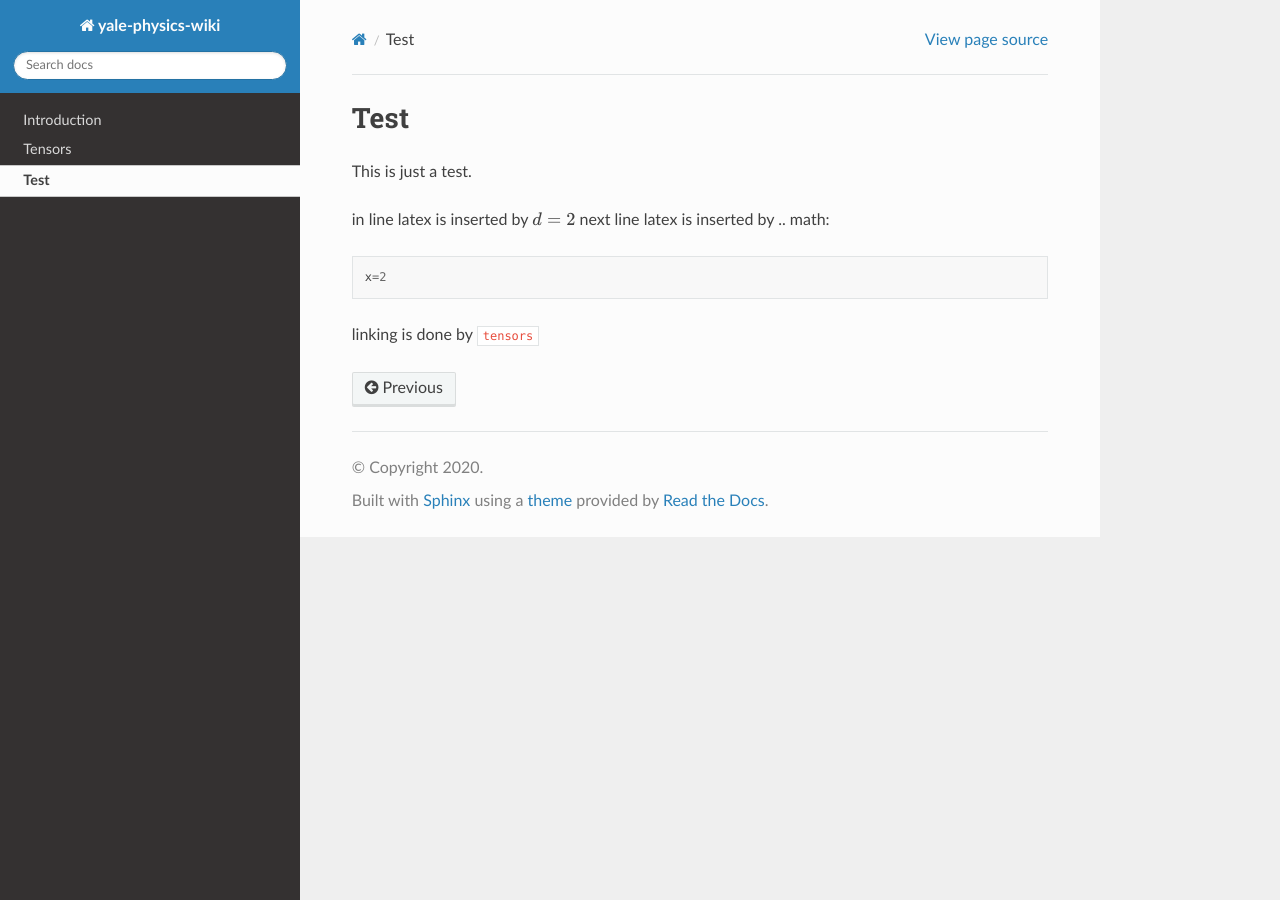
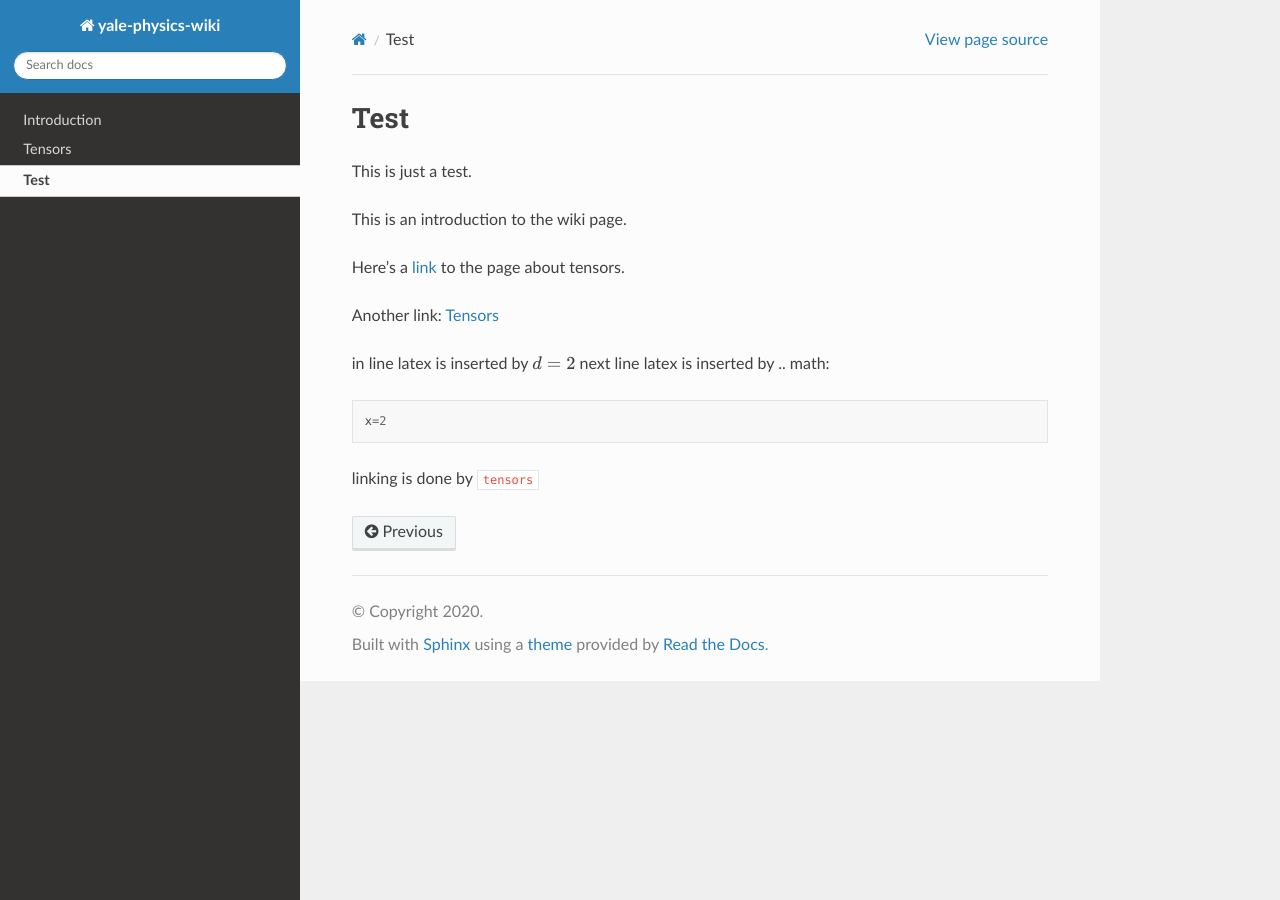
Before and after one commit to yale-physics-wiki/yale-physics-wiki, a Sphinx documentation site: the page built from docs/test.rst, in a window 1280 px wide. Built offline with Sphinx 7.4.7 and the Read the Docs theme 2.0.0, drawn with Linux system fonts in a browser that asks for light colours; cross-references to code outside the pages are shown as plain code.

Commit message:
Update test.rst

```diff
--- a/docs/test.rst
+++ b/docs/test.rst
@@ -5,6 +5,14 @@ Test
 
 This is just a test.
 
+
+
+This is an introduction to the wiki page.
+
+Here's a :ref:`link <tensors>` to the page about tensors.
+
+Another link: :ref:`tensors`
+
 in line latex is inserted by :math:`d=2`
 next line latex is inserted by .. math::
     x=2
```
